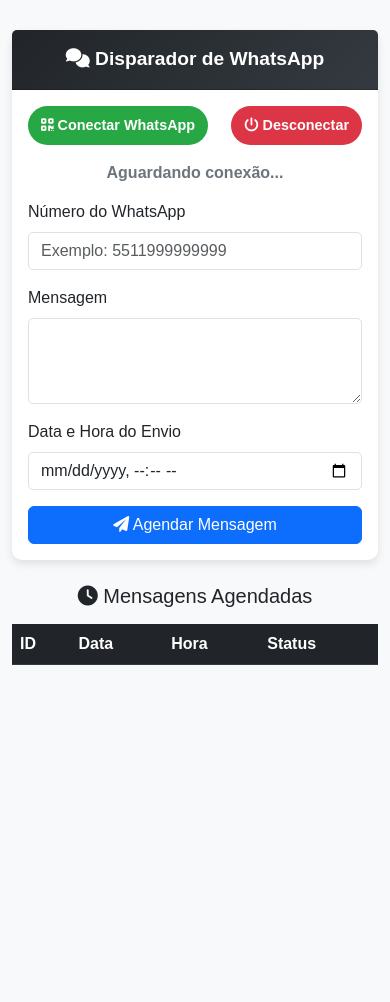
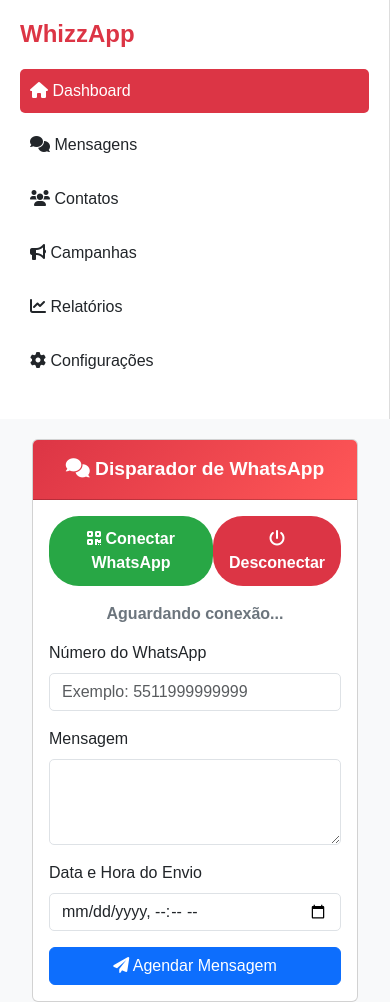
Before and after one commit to Mercantes/disparador_wpp, a website: page index.html in a window 390 px wide. Shown: the top 1002 px of the page. Before the commit the page ends 844 px from the top, so only its background shows below. Drawn offline with nearby package versions, Linux system fonts and the light colour scheme; no server answers.

Commit message:
Update index.html

```diff
--- a/index.html
+++ b/index.html
@@ -3,28 +3,63 @@
 <head>
     <meta charset="UTF-8">
     <meta name="viewport" content="width=device-width, initial-scale=1.0">
-    <title>Disparador de WhatsApp</title>
+    <title>V4 Zap - Disparador de WhatsApp</title>
     <link rel="stylesheet" href="https://cdn.jsdelivr.net/npm/bootstrap@5.3.0/dist/css/bootstrap.min.css">
     <link rel="stylesheet" href="https://cdnjs.cloudflare.com/ajax/libs/font-awesome/6.0.0-beta3/css/all.min.css">
     <style>
         body {
+            font-family: 'Arial', sans-serif;
             background-color: #f8f9fa;
-            font-family: 'Arial', sans-serif;
         }
 
-        .container {
-            max-width: 800px;
-            margin-top: 30px;
+        .sidebar {
+            width: 250px;
+            height: 100vh;
+            position: fixed;
+            top: 0;
+            left: 0;
+            background-color: #fff;
+            border-right: 1px solid #ddd;
+            padding: 20px;
         }
 
-        .card {
-            border: none;
-            box-shadow: 0 4px 8px rgba(0, 0, 0, 0.1);
-            border-radius: 10px;
+        .sidebar h2 {
+            font-size: 1.5rem;
+            color: #dc3545;
+            font-weight: bold;
+            margin-bottom: 20px;
+        }
+
+        .sidebar ul {
+            list-style: none;
+            padding: 0;
+        }
+
+        .sidebar ul li {
+            margin-bottom: 10px;
+        }
+
+        .sidebar ul li a {
+            text-decoration: none;
+            color: #212529;
+            font-weight: 500;
+            display: block;
+            padding: 10px;
+            border-radius: 5px;
+        }
+
+        .sidebar ul li a:hover, .sidebar ul li a.active {
+            background-color: #dc3545;
+            color: white;
+        }
+
+        .content {
+            margin-left: 270px;
+            padding: 20px;
         }
 
         .card-header {
-            background: linear-gradient(135deg, #212529, #343a40);
+            background: linear-gradient(135deg, #dc3545, #ff5757);
             color: #fff;
             font-size: 1.2rem;
             font-weight: bold;
@@ -63,12 +98,6 @@
             border-radius: 5px;
         }
 
-        #qrCodeContainer img {
-            max-width: 100%;
-            height: auto;
-            margin: 10px 0;
-        }
-
         .status-message {
             font-size: 1rem;
             font-weight: bold;
@@ -81,15 +110,33 @@
         }
 
         @media (max-width: 768px) {
-            .btn-custom {
-                font-size: 0.9rem;
-                padding: 8px 12px;
+            .sidebar {
+                width: 100%;
+                height: auto;
+                position: relative;
+            }
+
+            .content {
+                margin-left: 0;
             }
         }
     </style>
 </head>
 
 <body>
+    <div class="sidebar">
+        <h2>WhizzApp</h2>
+        <ul>
+            <li><a href="#" class="active"><i class="fas fa-home"></i> Dashboard</a></li>
+            <li><a href="#"><i class="fas fa-comments"></i> Mensagens</a></li>
+            <li><a href="#"><i class="fas fa-users"></i> Contatos</a></li>
+            <li><a href="#"><i class="fas fa-bullhorn"></i> Campanhas</a></li>
+            <li><a href="#"><i class="fas fa-chart-line"></i> Relatórios</a></li>
+            <li><a href="#"><i class="fas fa-cog"></i> Configurações</a></li>
+        </ul>
+    </div>
+
+    <div class="content">
         <div class="container">
             <div class="card">
                 <div class="card-header">
@@ -146,6 +193,7 @@
                 </table>
             </div>
         </div>
+    </div>
 
     <script src="https://cdn.socket.io/4.0.1/socket.io.js"></script>
     <script>
@@ -178,39 +226,6 @@
             const result = await response.json();
             alert(result.success ? "Mensagem agendada!" : "Erro ao agendar mensagem.");
         });
-
-        function atualizarLista(mensagens) {
-            const tabela = document.getElementById("scheduledMessages");
-            tabela.innerHTML = "";
-            mensagens.forEach((msg) => {
-                const tr = document.createElement("tr");
-                tr.innerHTML = `
-                    <td>${msg.id}</td>
-                    <td>${msg.data}</td>
-                    <td>${msg.hora}</td>
-                    <td><strong>${msg.status}</strong></td>
-                `;
-                tabela.appendChild(tr);
-            });
-        }
-
-        async function carregarMensagens() {
-            const response = await fetch("/scheduled-messages");
-            const mensagens = await response.json();
-            atualizarLista(mensagens);
-        }
-
-        socket.on("qrCode", (url) => {
-            document.getElementById("qrCodeContainer").innerHTML = `<img src="${url}" alt="QR Code">`;
-            document.getElementById("status").innerText = "Escaneie o QR Code para conectar.";
-        });
-
-        socket.on("ready", (message) => {
-            document.getElementById("status").innerText = message;
-            document.getElementById("qrCodeContainer").innerHTML = "";
-        });
-
-        carregarMensagens();
     </script>
 </body>
 </html>
```
Lines whose indentation alone changed are shown as unchanged.
